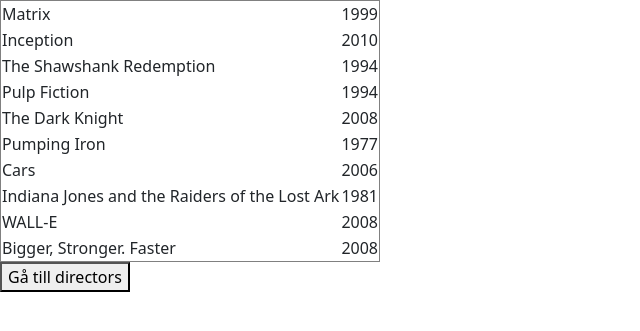
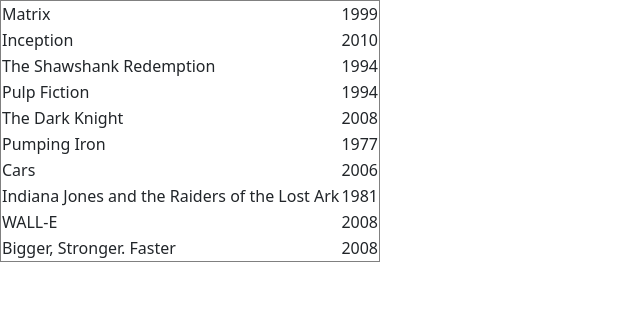
Before and after one commit to megicmikespelar/08film_Projekt, a Flask app: page / in a window 1280 px wide. Shown: the part 56-387 px from the top of the page, without its empty margins (0-640 px from the left). Run offline with Flask 3, Linux system fonts and the light colour scheme; data comes from the database, SQL or seed files in the repository.

Commit message:
tog bort onödig button

```diff
--- a/templates/index.html
+++ b/templates/index.html
@@ -50,9 +50,7 @@
         {% endfor %}
     </table>
 
-    <form action="/directors" method="get">
-        <button type="submit">Gå till directors</button>
-    </form>
+
 
 
 </body>
```
